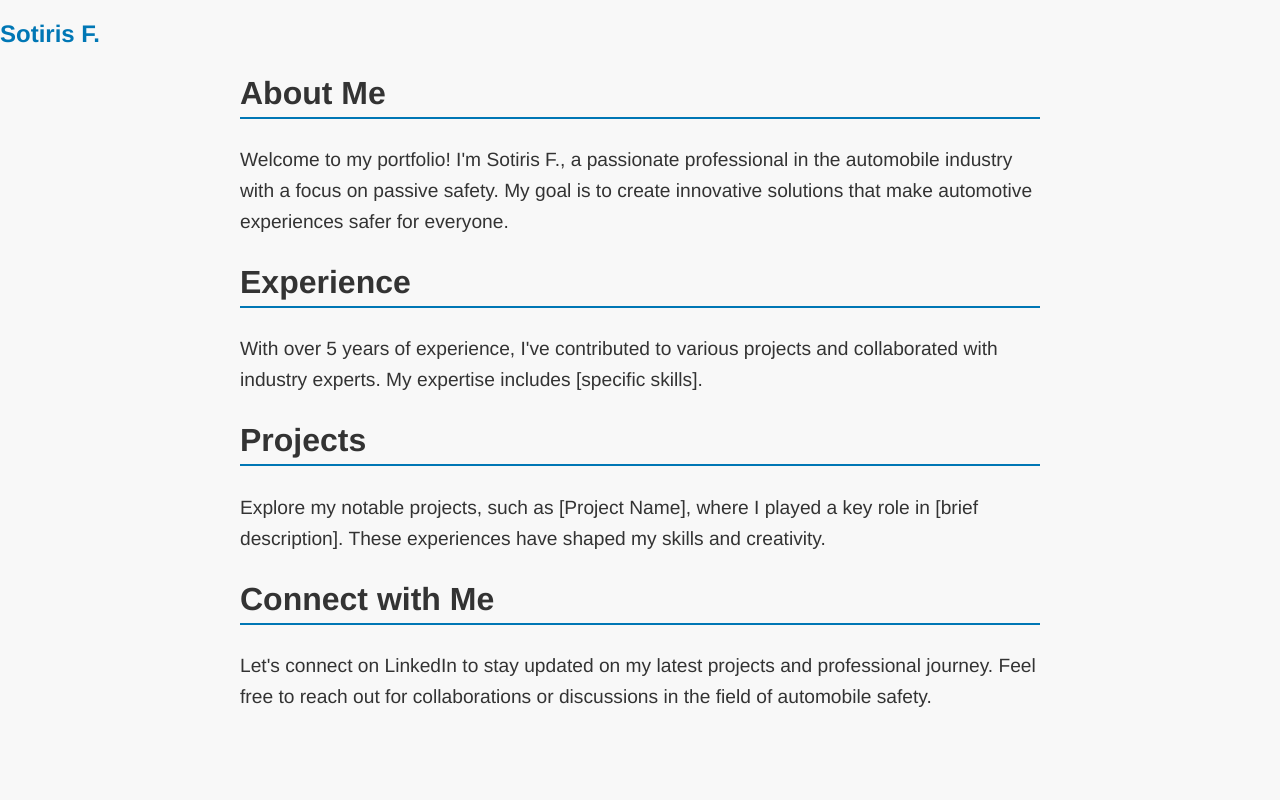
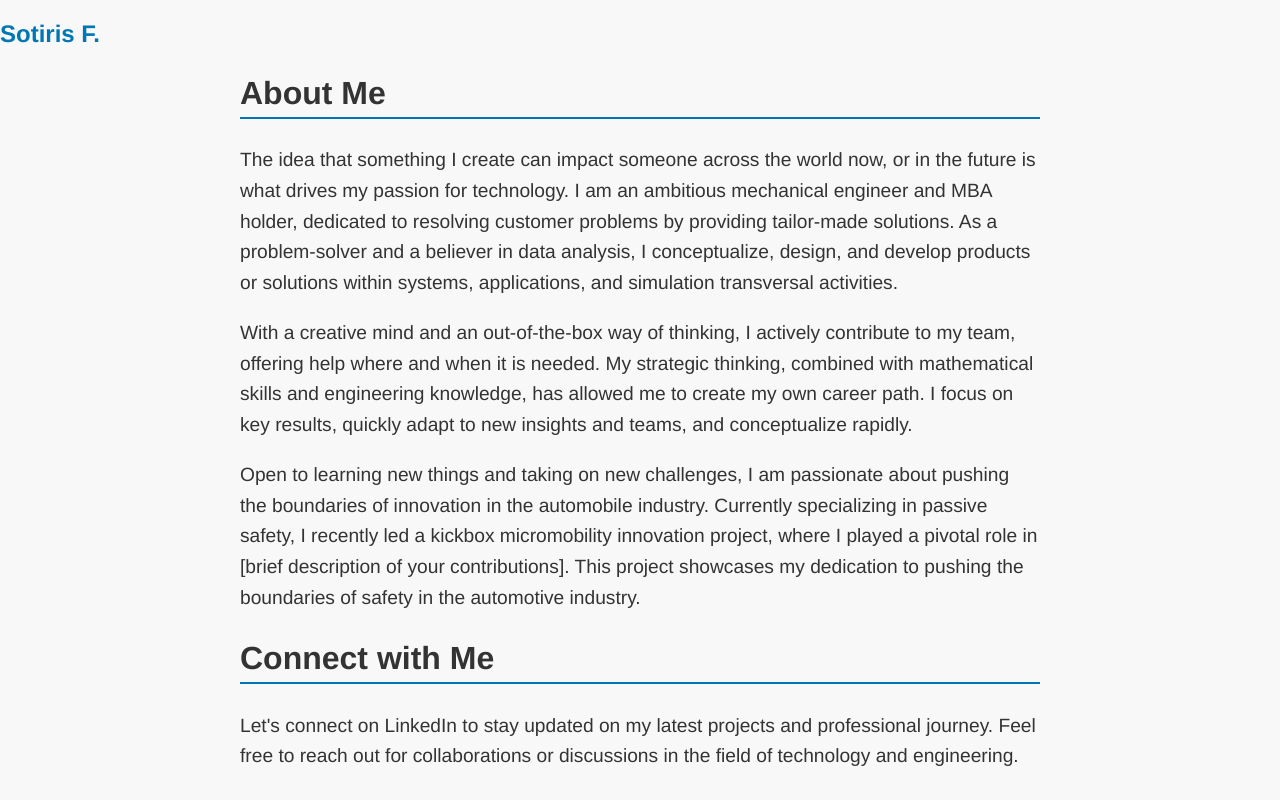
Before and after one commit to sotisfo/sotisfo.github.io, a plain HTML site: page index.html in a window 1280 px wide. Drawn offline with Linux system fonts and the light colour scheme.

Commit message:
Update index.html

```diff
--- a/index.html
+++ b/index.html
@@ -19,16 +19,14 @@
     <!-- Richer Content -->
     <section class="container">
         <h2>About Me</h2>
-        <p>Welcome to my portfolio! I'm Sotiris F., a passionate professional in the automobile industry with a focus on passive safety. My goal is to create innovative solutions that make automotive experiences safer for everyone.</p>
+        <p>The idea that something I create can impact someone across the world now, or in the future is what drives my passion for technology. I am an ambitious mechanical engineer and MBA holder, dedicated to resolving customer problems by providing tailor-made solutions. As a problem-solver and a believer in data analysis, I conceptualize, design, and develop products or solutions within systems, applications, and simulation transversal activities.</p>
 
-        <h2>Experience</h2>
-        <p>With over 5 years of experience, I've contributed to various projects and collaborated with industry experts. My expertise includes [specific skills].</p>
+        <p>With a creative mind and an out-of-the-box way of thinking, I actively contribute to my team, offering help where and when it is needed. My strategic thinking, combined with mathematical skills and engineering knowledge, has allowed me to create my own career path. I focus on key results, quickly adapt to new insights and teams, and conceptualize rapidly.</p>
 
-        <h2>Projects</h2>
-        <p>Explore my notable projects, such as [Project Name], where I played a key role in [brief description]. These experiences have shaped my skills and creativity.</p>
+        <p>Open to learning new things and taking on new challenges, I am passionate about pushing the boundaries of innovation in the automobile industry. Currently specializing in passive safety, I recently led a kickbox micromobility innovation project, where I played a pivotal role in [brief description of your contributions]. This project showcases my dedication to pushing the boundaries of safety in the automotive industry.</p>
 
         <h2>Connect with Me</h2>
-        <p>Let's connect on LinkedIn to stay updated on my latest projects and professional journey. Feel free to reach out for collaborations or discussions in the field of automobile safety.</p>
+        <p>Let's connect on LinkedIn to stay updated on my latest projects and professional journey. Feel free to reach out for collaborations or discussions in the field of technology and engineering.</p>
 
         <!-- Add more sections as needed -->
 
```
